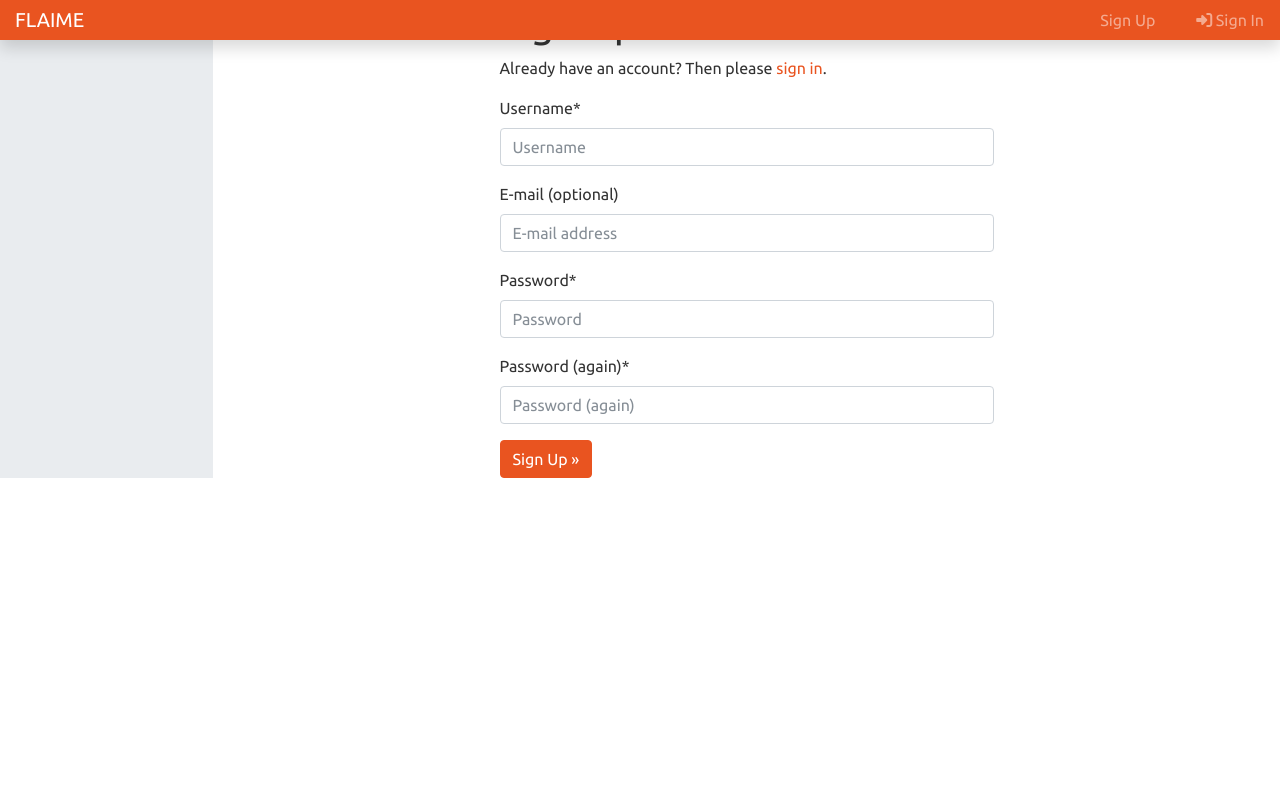
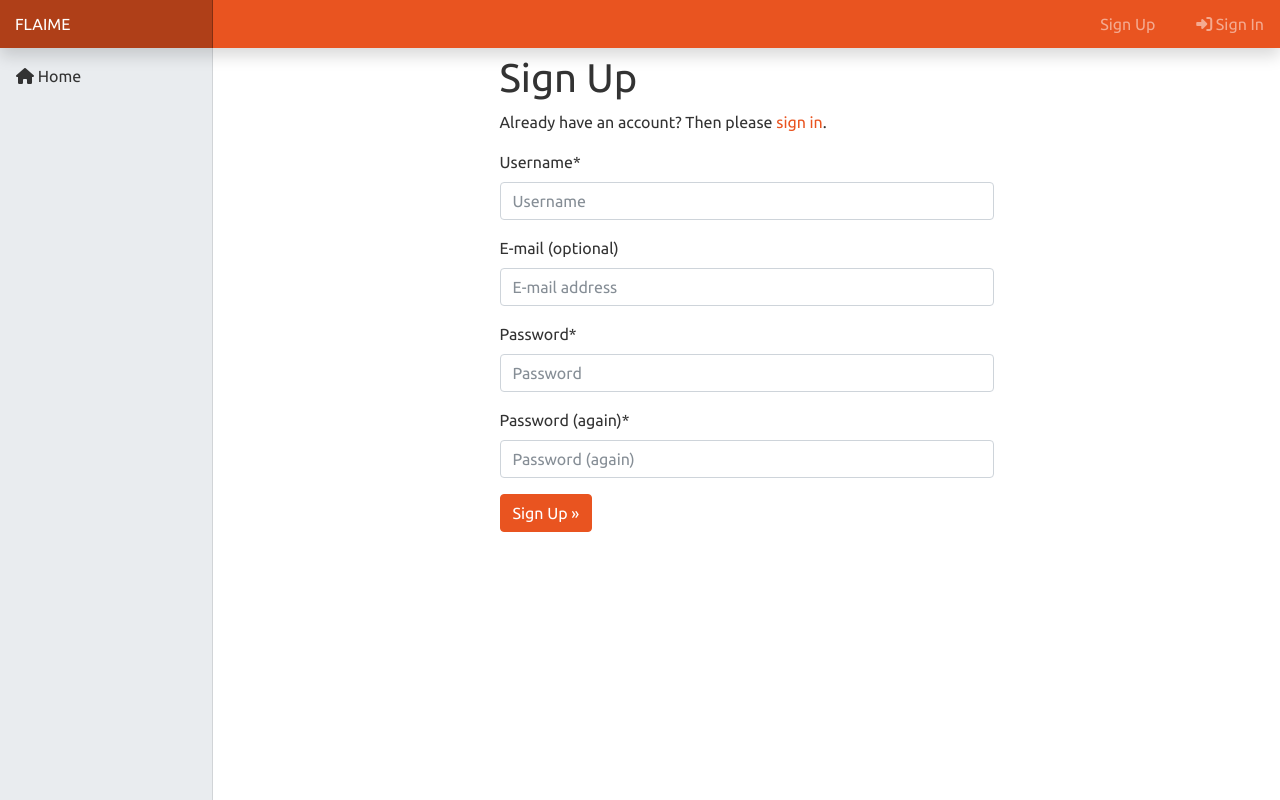
Before and after one commit to BFSSI-Bioinformatics-Lab/flaime, a Django app: page /accounts/signup/ in a window 1280 px wide. Run offline with Django 3.2, Linux system fonts and the light colour scheme; parts of the project's set-up code (start-up, migrations or seed data) failed here and were passed over; some libraries are stand-ins or nearby versions.

Commit message:
add styling

```diff
--- a/flaim/static/css/project.css
+++ b/flaim/static/css/project.css
@@ -1,4 +1,4 @@
-/* These styles are generated from project.scss. */
+/* Styling for base.html */
 
 .alert-debug {
   color: black;
@@ -15,3 +15,97 @@
 .row-label {
   font-weight: bold;
 }
+
+
+/*
+ * Navbar
+ */
+
+.navbar-brand {
+  padding-top: .75rem;
+  padding-bottom: .75rem;
+  font-size: 1rem;
+  background-color: rgba(0, 0, 0, .25);
+  box-shadow: inset -1px 0 0 rgba(0, 0, 0, .25);
+}
+
+.navbar .form-control {
+  padding: .75rem 1rem;
+  border-width: 0;
+  border-radius: 0;
+}
+
+.form-control-dark {
+  color: #fff;
+  background-color: rgba(255, 255, 255, .1);
+  border-color: rgba(255, 255, 255, .1);
+}
+
+.form-control-dark:focus {
+  border-color: transparent;
+  box-shadow: 0 0 0 3px rgba(255, 255, 255, .25);
+}
+
+
+/*
+ * Sidebar
+ */
+
+.sidebar {
+  position: fixed;
+  top: 0;
+  bottom: 0;
+  left: 0;
+  z-index: 100; /* Behind the navbar */
+  padding: 48px 0 0; /* Height of navbar */
+  box-shadow: inset -1px 0 0 rgba(0, 0, 0, .1);
+}
+
+.sidebar-sticky {
+  position: relative;
+  top: 0;
+  height: calc(100vh - 48px);
+  padding-top: .5rem;
+  overflow-x: hidden;
+  overflow-y: auto; /* Scrollable contents if viewport is shorter than content. */
+}
+
+@supports ((position: -webkit-sticky) or (position: sticky)) {
+  .sidebar-sticky {
+    position: -webkit-sticky;
+    position: sticky;
+  }
+}
+
+.sidebar .nav-link {
+  font-weight: 500;
+  color: #333;
+}
+
+.sidebar .nav-link .feather {
+  margin-right: 4px;
+  color: #999;
+}
+
+.sidebar .nav-link.active {
+  color: #007bff;
+}
+
+.sidebar .nav-link:hover .feather,
+.sidebar .nav-link.active .feather {
+  color: inherit;
+}
+
+.sidebar-heading {
+  font-size: .75rem;
+  text-transform: uppercase;
+}
+
+
+/*
+ * Content
+ */
+
+main {
+  padding-top: 54px; /* Space for fixed navbar */
+}
```
